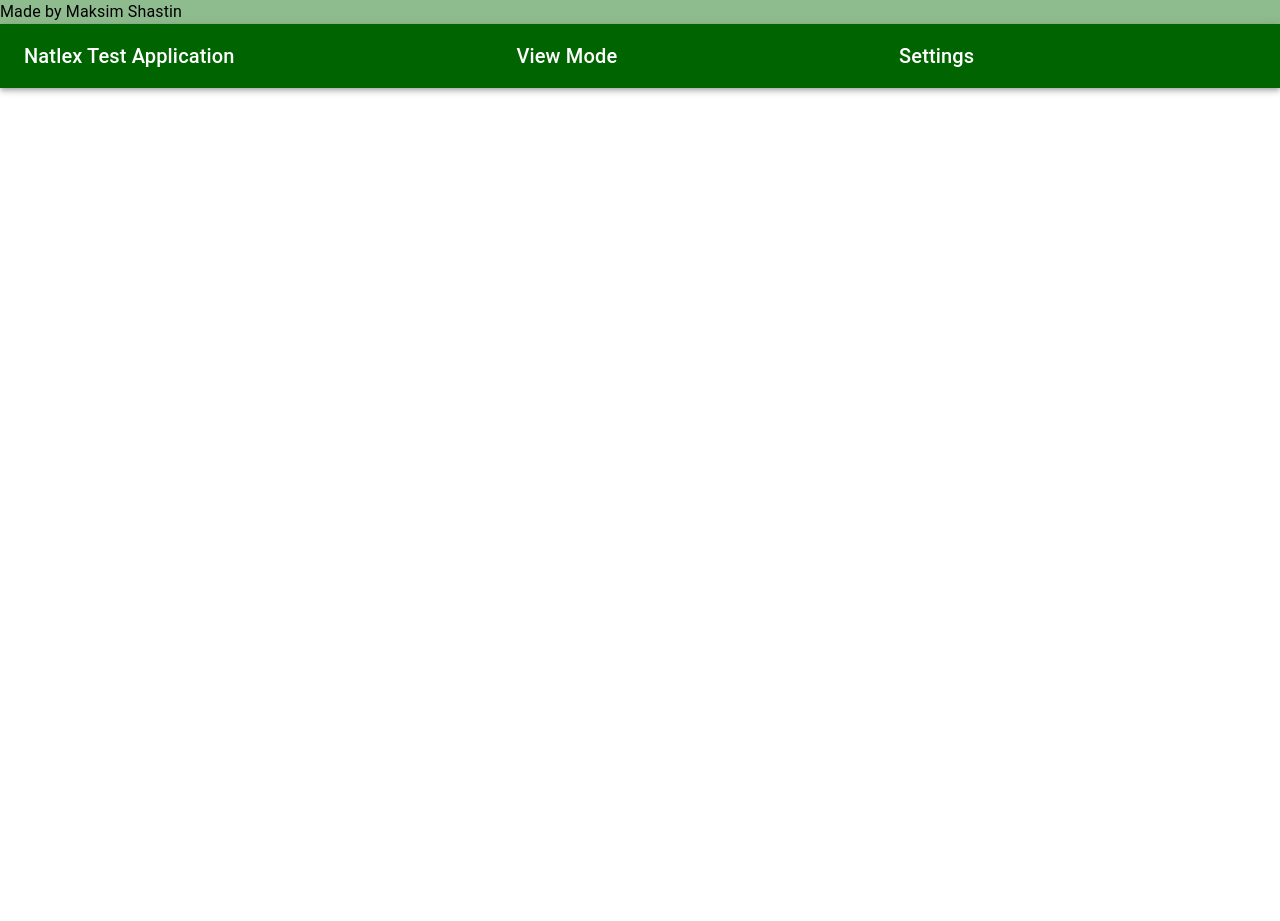
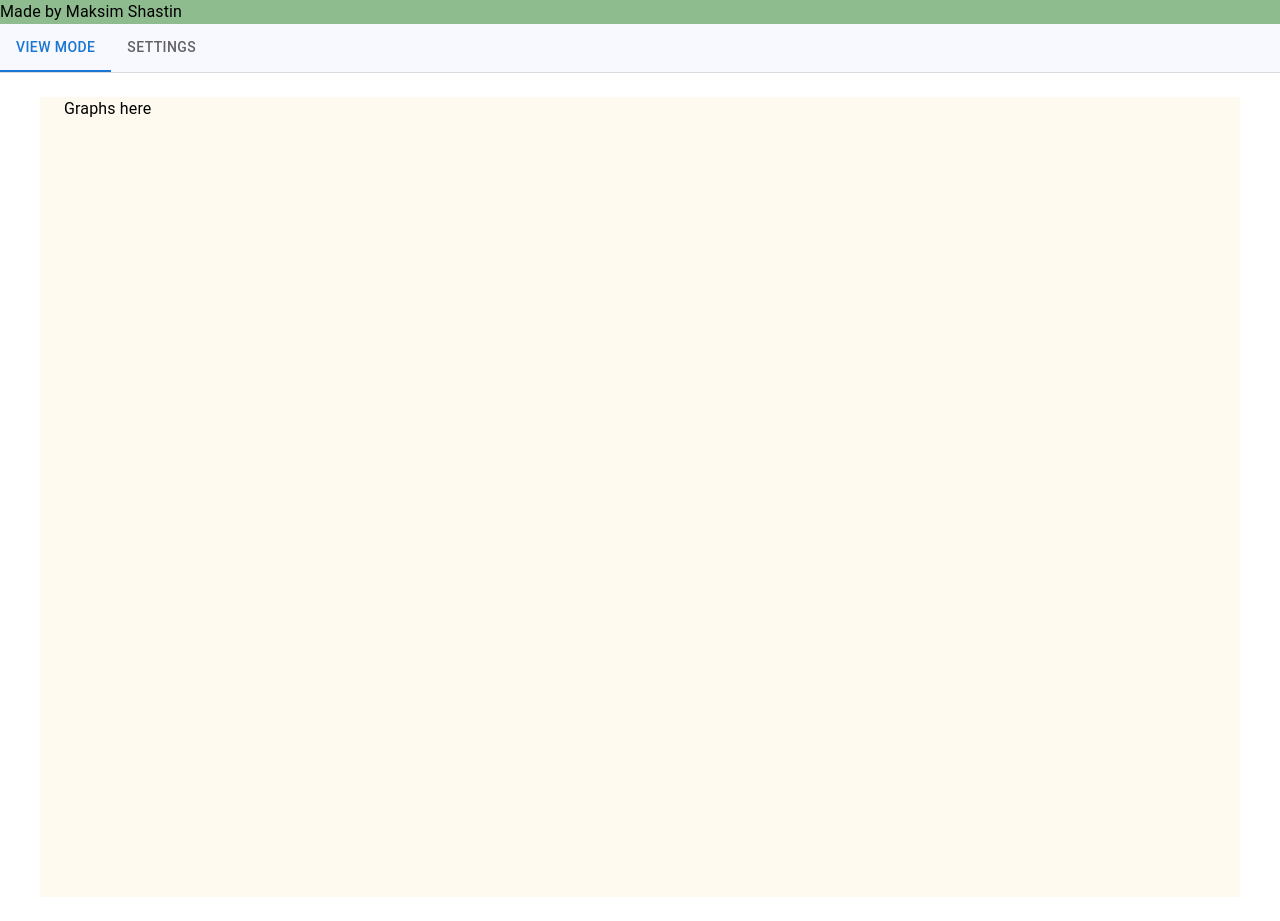
Before and after one commit to Maxim179/NatlexTest, a React (Create React App) app: page / in a window 1280 px wide. Before the commit the page ends 800 px from the top, so only its background shows below. Built offline with nearby package versions, Linux system fonts and the light colour scheme.

Commit message:
TabsChanged

```diff
--- a/package.json
+++ b/package.json
@@ -6,18 +6,17 @@
     "@emotion/react": "^11.11.4",
     "@emotion/styled": "^11.11.5",
     "@mui/icons-material": "^5.15.15",
+    "@mui/lab": "^5.0.0-alpha.170",
     "@mui/material": "^5.15.15",
     "@mui/x-date-pickers": "^7.3.2",
     "@mui/x-date-pickers-pro": "^7.3.2",
     "@testing-library/jest-dom": "^5.17.0",
     "@testing-library/react": "^13.4.0",
     "@testing-library/user-event": "^13.5.0",
-    "bootstrap": "^5.3.3",
     "dayjs": "^1.11.11",
     "highcharts": "^11.4.1",
     "highcharts-react-official": "^3.2.1",
     "react": "^18.2.0",
-    "react-bootstrap": "^2.10.2",
     "react-datepicker": "^6.9.0",
     "react-dom": "^18.2.0",
     "react-jsx-highcharts": "^5.0.1",
--- a/src/App.js
+++ b/src/App.js
@@ -1,21 +1,10 @@
 import { Typography } from '@mui/material';
-import { BrowserRouter, Routes, Route } from "react-router-dom";
-import NavigationMenu from './Pages/NavigationMenu';
-import SettignsPage from './Pages/Options';
-import ViewMode from './Pages/ViewMode';
-function App() {
+import Pages from './Pages/Options';
+export default function App() {
   return (
     <header>
-    <Typography sx={{backgroundColor:'DarkSeaGreen'}}>Made by Maksim Shastin</Typography>
-    <BrowserRouter>
-          <NavigationMenu/>
-          <Routes>
-            <Route path="/Options" element={<SettignsPage />} />
-            <Route path="/ViewMode" element={<ViewMode />} />
-          </Routes>
-    </BrowserRouter>
+      <Typography sx={{backgroundColor:'DarkSeaGreen'}}>Made by Maksim Shastin</Typography>
+      <Pages/>
     </header>
   );
 }
-
-export default App;
--- /dev/null
+++ b/src/Components/DatePicker.js
@@ -0,0 +1 @@
+//add datepicker
--- a/src/Pages/NavigationMenu.js
+++ /dev/null
@@ -1,35 +0,0 @@
-import React from 'react';
-import { AppBar, Toolbar, IconButton, Typography } from '@mui/material';
-import { Link } from 'react-router-dom';
-
-function NavigationMenu() {
-  return (
-    <AppBar position='static' sx={{backgroundColor:'DarkGreen'}}>
-      <Toolbar>
-        <Typography variant='h6' component='div' sx={{ flexGrow: 1 }}>
-            Natlex Test Application
-        </Typography>
-        <Typography
-          variant='h6'
-          component='div'
-          sx={{ flexGrow: 1, '&:hover': { backgroundColor: 'rgba(0, 0, 0, 0.1)', borderRadius: '5px' } }}
-        >
-          <Link to='/ViewMode' style={{ textDecoration: 'none', color: 'inherit' }}>
-            View Mode
-          </Link>
-        </Typography>
-        <Typography
-          variant='h6'
-          component='div'
-          sx={{ flexGrow: 1, '&:hover': { backgroundColor: 'rgba(0, 0, 0, 0.1)', borderRadius: '5px' } }}
-        >
-          <Link to='/Options' style={{ textDecoration: 'none', color: 'inherit' }}>
-            Settings
-          </Link>
-        </Typography>
-      </Toolbar>
-    </AppBar>
-  );
-}
-
-export default NavigationMenu;
--- a/src/Pages/Options.js
+++ b/src/Pages/Options.js
@@ -1,5 +1,5 @@
 import React, { useState } from 'react';
-import { Accordion, AccordionDetails, AccordionSummary, Button, Container, TextField } from '@mui/material';
+import { Accordion, AccordionDetails, AccordionSummary, Button, Container, Modal, Tab, TextField, Typography } from '@mui/material';
 import InputLabel from '@mui/material/InputLabel';
 import MenuItem from '@mui/material/MenuItem';
 import FormControl from '@mui/material/FormControl';
@@ -7,9 +7,23 @@ import Select from '@mui/material/Select';
 import Box from '@mui/material/Box';
 import HighchartsReact from 'highcharts-react-official';
 import Highcharts from 'highcharts';
+import { TabContext, TabList, TabPanel } from '@mui/lab';
+export default function Pages(){
+  const [value, setValue] = React.useState('1');
 
-function SettingsPage() {
-  //HOOKS
+  const handleChange = (event, newValue) => {
+    setValue(newValue);
+  };
+
+  function ViewMode(){//надо как-то получать сюда графики из OPtions
+    return(
+    <Container sx={{ bgcolor: 'FloralWhite', height: 800, alignItems: 'center' }}>
+        <Typography>
+            Graphs here
+        </Typography>
+    </Container>
+  );
+  }
   const [charts, setCharts] = useState([]);
 
   const handleAddChart = () => {
@@ -39,9 +53,10 @@ function SettingsPage() {
     updatedCharts[index].color = event.target.value;
     setCharts(updatedCharts);
   };
-
+  function SettingsPage() {
+    //HOOKS
     return (
-    <Container sx={{ bgcolor: 'grey', height: 800, alignItems: 'center' }}>
+      <Container sx={{ bgcolor: 'FloralWhite', height: 800, alignItems: 'center' }}>
         {charts.map((chart, index) => (
           <ChartAdd
             key={index}
@@ -59,7 +74,6 @@ function SettingsPage() {
       </Container>
     );
   }
-
   const ChartAdd = ({ chart, index, onTypeChange, onNameChange, onColorChange, onRemove }) => { //Getting options from user
     return (
       <Container sx={{ padding: 0.5 }}>
@@ -115,22 +129,12 @@ const ChartAdd = ({ chart, index, onTypeChange, onNameChange, onColorChange, onR
       </Container>
     );
   };
-
   const ChartPlot = ({ chart }) => { //drawing chart
     const chartOptions = {
-    chart: {
-      type: chart.type
-    },
-    title: {
-      text: chart.name
-    },
-    xAxis: {
-      categories: ['Jan', 'Feb', 'Mar', 'Apr', 'May', 'Jun', 'Jul', 'Aug', 'Sep', 'Oct', 'Nov', 'Dec']
-    },
-    yAxis: {
-      title: {
-        text: 'Temperature (°C)'
-      }
+      chart: {type: chart.type},
+      title: {text: chart.name},
+      xAxis: {categories: ['Jan', 'Feb', 'Mar', 'Apr', 'May', 'Jun', 'Jul', 'Aug', 'Sep', 'Oct', 'Nov', 'Dec']},
+      yAxis: {title: {text: 'Temperature (°C)'}
       },
       series: [
         {
@@ -142,5 +146,20 @@ const ChartPlot = ({ chart }) => { //drawing chart
 
     return <HighchartsReact highcharts={Highcharts} options={chartOptions} />;
   };
-
-export default SettingsPage;
+  return(
+    <header>
+    <Box sx={{ width: '100%', typography: 'body1' }}>
+      <TabContext value={value}>
+        <Box sx={{ backgroundColor: 'GhostWhite', borderBottom: 1, borderColor: 'divider' }}>
+          <TabList onChange={handleChange} aria-label="lab API tabs example">
+            <Tab label="View Mode" value="1" />
+            <Tab label="Settings" value="2" />
+          </TabList>
+        </Box>
+        <TabPanel value="1"><ViewMode/></TabPanel>
+        <TabPanel value="2"><SettingsPage/></TabPanel>
+      </TabContext>
+    </Box>
+    </header>
+  )
+}
--- a/src/Pages/ViewMode.js
+++ /dev/null
@@ -1,12 +0,0 @@
-import { Typography } from '@mui/material'
-import React from 'react'
-import { Container } from 'react-bootstrap'
-export default function ViewMode(){//надо как-то получать сюда графики из OPtions
-    return(
-    <Container sx={{ bgcolor: 'grey', height: 800, alignItems: 'center' }}>
-        <Typography>
-            Graphs here
-        </Typography>
-    </Container>
-)
-}
```
Also changed, not shown: 1 other file (tests, documents, lock files or other folders). Lines whose indentation alone changed are shown as unchanged.
